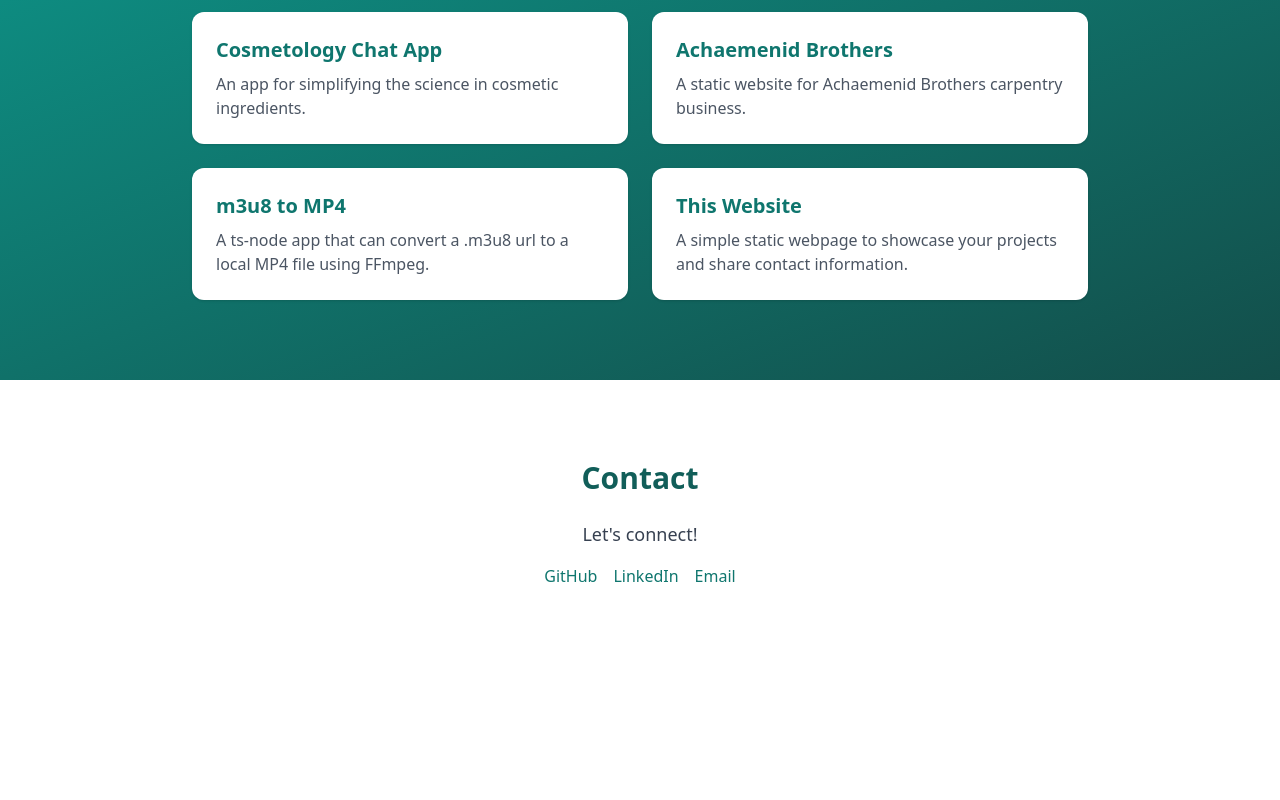
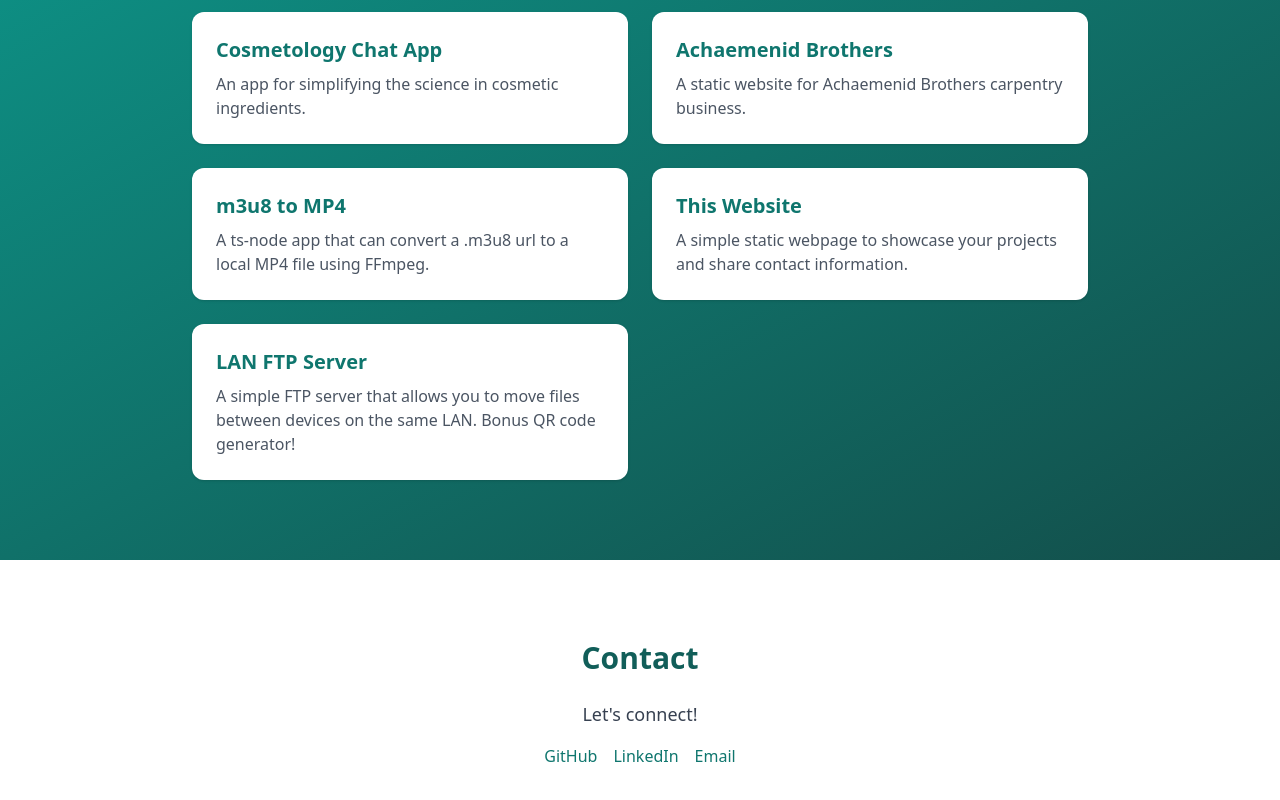
Before and after one commit to MrKeon/mrkeon.com, a React (Vite) app: page / in a window 1280 px wide. Shown: the part 908-1708 px from the top of the page. Before the commit the page ends 1576 px from the top, so only its background shows below. Built offline with nearby package versions, Linux system fonts and the light colour scheme.

Commit message:
Add new ftp server project

```diff
--- a/src/App.jsx
+++ b/src/App.jsx
@@ -98,6 +98,12 @@ function Projects({ innerRef }) {
             </h3>
             <p className="text-gray-600">A simple static webpage to showcase your projects and share contact information.</p>
           </li>
+          <li className="bg-white p-6 shadow rounded-xl">
+            <h3 className="text-xl font-semibold mb-2">
+              <a href="https://github.com/MrKeon/file-transfer" className="text-teal-700 hover:underline" aria-label="View this website project">LAN FTP Server</a>
+            </h3>
+            <p className="text-gray-600">A simple FTP server that allows you to move files between devices on the same LAN. Bonus QR code generator!</p>
+          </li>
         </ul>
       </div>
     </motion.section>
```
